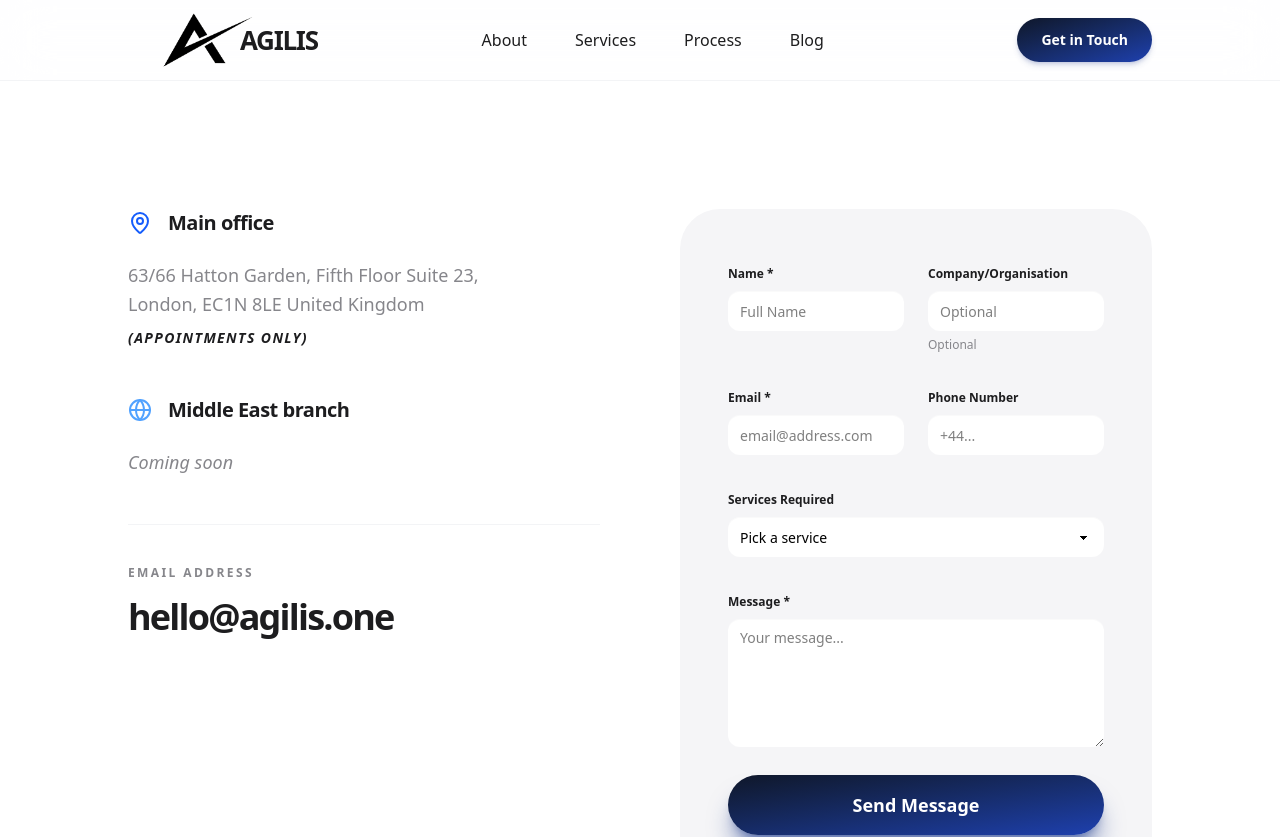
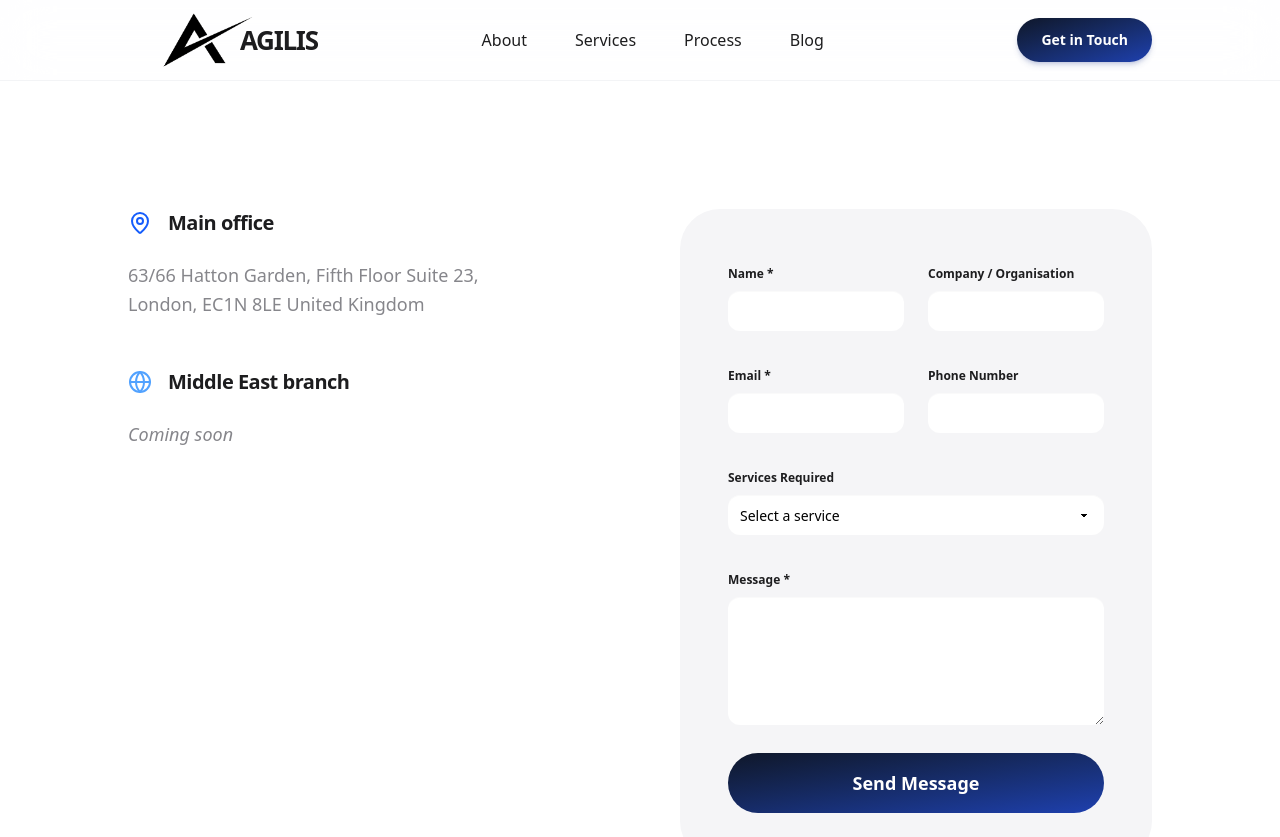
Before and after one commit to odisyorg-ops/Agilis_002, a React (Vite) app: page /contact in a window 1280 px wide. Shown: the top 837 px of the page. Built offline with nearby package versions, Linux system fonts and the light colour scheme.

Commit message:
Email js integrated

```diff
--- a/src/Components/ContactUs.jsx
+++ b/src/Components/ContactUs.jsx
@@ -31,7 +31,7 @@ const ContactUs = () => {
   return (
     <section className="relative py-24 px-4 overflow-hidden antialiased">
 
-      {/* Apple-style mesh background */}
+      {/* Background */}
       <div className="absolute inset-0 -z-10">
         <div className="absolute -top-[10%] -left-[10%] w-[40%] h-[40%] bg-blue-50 rounded-full blur-[120px] opacity-60" />
         <div className="absolute bottom-[5%] -right-[10%] w-[35%] h-[35%] bg-teal-50 rounded-full blur-[120px] opacity-50" />
@@ -40,7 +40,6 @@ const ContactUs = () => {
 
       <div className="max-w-3xl mx-auto text-center">
 
-        {/* Heading */}
         <motion.h2
           initial={{ opacity: 0, y: 20 }}
           whileInView={{ opacity: 1, y: 0 }}
@@ -51,13 +50,11 @@ const ContactUs = () => {
           Contact Us
         </motion.h2>
 
-        {/* Subheading */}
         <p className="mt-4 text-[#86868b] text-[17px] md:text-[19px] max-w-xl mx-auto leading-relaxed">
           Have an idea or a question?
           Drop us a message and we’ll get back to you shortly.
         </p>
 
-        {/* Form Card */}
         <motion.form
           ref={formRef}
           onSubmit={sendEmail}
@@ -65,13 +62,9 @@ const ContactUs = () => {
           whileInView={{ opacity: 1, y: 0 }}
           viewport={{ once: true }}
           transition={{ duration: 0.8, delay: 0.1 }}
-          className="
-            mt-14 bg-white/80 backdrop-blur-xl
-            rounded-3xl shadow-xl
-            p-8 md:p-12
-            space-y-6 text-left
-          "
+          className="mt-14 bg-white/80 backdrop-blur-xl rounded-3xl shadow-xl p-8 md:p-12 space-y-6 text-left"
         >
+
           {/* Name */}
           <div>
             <label className="block mb-2 text-sm font-medium text-[#1d1d1f]">
@@ -79,14 +72,10 @@ const ContactUs = () => {
             </label>
             <input
               type="text"
-              name="name"
+              name="user_name"
               required
               placeholder="John Doe"
-              className="
-                w-full px-4 py-3 rounded-xl
-                border border-slate-200
-                focus:outline-none focus:ring-2 focus:ring-blue-300
-              "
+              className="w-full px-4 py-3 rounded-xl border border-slate-200 focus:outline-none focus:ring-2 focus:ring-blue-300"
             />
           </div>
 
@@ -97,14 +86,10 @@ const ContactUs = () => {
             </label>
             <input
               type="email"
-              name="email"
+              name="user_email"
               required
               placeholder="you@example.com"
-              className="
-                w-full px-4 py-3 rounded-xl
-                border border-slate-200
-                focus:outline-none focus:ring-2 focus:ring-blue-300
-              "
+              className="w-full px-4 py-3 rounded-xl border border-slate-200 focus:outline-none focus:ring-2 focus:ring-blue-300"
             />
           </div>
 
@@ -118,27 +103,17 @@ const ContactUs = () => {
               rows="5"
               required
               placeholder="Tell us about your project..."
-              className="
-                w-full px-4 py-3 rounded-xl
-                border border-slate-200
-                resize-none
-                focus:outline-none focus:ring-2 focus:ring-blue-300
-              "
+              className="w-full px-4 py-3 rounded-xl border border-slate-200 resize-none focus:outline-none focus:ring-2 focus:ring-blue-300"
             />
           </div>
 
-          {/* Submit Button */}
+          {/* Submit */}
           <motion.button
             whileHover={{ scale: 1.03 }}
             whileTap={{ scale: 0.97 }}
             type="submit"
             disabled={status === "sending"}
-            className="
-              w-full bg-black text-white
-              py-4 rounded-full
-              text-[17px] font-semibold
-              shadow-lg transition-all
-            "
+            className="w-full bg-black text-white py-4 rounded-full text-[17px] font-semibold shadow-lg transition-all"
           >
             {status === "sending" && "Sending..."}
             {status === "success" && "Message Sent ✓"}
@@ -146,7 +121,6 @@ const ContactUs = () => {
             {status === "idle" && "Send Message"}
           </motion.button>
 
-          {/* Status Message */}
           {status === "success" && (
             <p className="text-center text-green-600 text-sm font-medium">
               Thanks! We’ve received your message.
@@ -157,6 +131,7 @@ const ContactUs = () => {
               Failed to send message. Please try again.
             </p>
           )}
+
         </motion.form>
       </div>
     </section>
--- a/src/GlobalComponent/Navbar.jsx
+++ b/src/GlobalComponent/Navbar.jsx
@@ -49,7 +49,6 @@ const Navbar = () => {
               Get in Touch
             </motion.button>
           </Link>
-
           {/* Mobile Menu Toggle */}
           <button
             className="md:hidden p-2 text-[#1d1d1f]"
--- a/src/Pages/ContactPage.jsx
+++ b/src/Pages/ContactPage.jsx
@@ -1,13 +1,24 @@
-import React, { useRef } from 'react';
-import { motion } from 'framer-motion';
-import { Mail, MapPin, Globe } from 'lucide-react';
+
+import React, { useRef, useState } from "react";
+import { motion } from "framer-motion";
+import { MapPin, Globe } from "lucide-react";
+import emailjs from "@emailjs/browser";
 
 /**
- * REUSABLE UI HELPERS (Defined within the file for cleanliness)
+ * REUSABLE UI HELPERS
  */
-const FormField = ({ label, name, type = "text", placeholder, required = false, isOptional = false }) => (
+const FormField = ({
+  label,
+  name,
+  type = "text",
+  placeholder,
+  required = false,
+  isOptional = false,
+}) => (
   <fieldset className="fieldset w-full">
-        <legend className="fieldset-legend font-bold text-[#1d1d1f]">{label} {required && "*"}</legend>
+    <legend className="fieldset-legend font-bold text-[#1d1d1f]">
+      {label} {required && "*"}
+    </legend>
     <input
       name={name}
       type={type}
@@ -15,31 +26,44 @@ const FormField = ({ label, name, type = "text", placeholder, required = false,
       placeholder={placeholder}
       required={required}
     />
-        {isOptional && <p className="label text-xs text-[#86868b]">Optional</p>}
+    {isOptional && (
+      <p className="label text-xs text-[#86868b]">Optional</p>
+    )}
   </fieldset>
 );
 
 const ContactPage = () => {
-    const formRef = useRef();
-    const headingSize = "clamp(2.5rem, 6vw, 4.5rem)";
+  const formRef = useRef(null);
+  const [status, setStatus] = useState("idle");
 
   const handleSubmit = (e) => {
     e.preventDefault();
-        // FUTURE EMAILJS INTEGRATION:
-        // emailjs.sendForm('SERVICE_ID', 'TEMPLATE_ID', formRef.current, 'PUBLIC_KEY')
-        console.log("Form data ready for EmailJS:", new FormData(formRef.current));
+    setStatus("sending");
+
+    emailjs
+      .sendForm(
+        import.meta.env.VITE_EMAILJS_SERVICE_ID,
+        import.meta.env.VITE_EMAILJS_TEMPLATE_ID,
+        formRef.current,
+        import.meta.env.VITE_EMAILJS_PUBLIC_KEY
+      )
+      .then(
+        () => {
+          setStatus("success");
+          formRef.current.reset();
+        },
+        () => {
+          setStatus("error");
+        }
+      );
   };
 
   return (
-        <main className="h-screen bg-white antialiased overflow-hidden">
+    <main className="h-screen bg-white antialiased overflow-hidden pb-[1500px] md:pb-[900px]">
       <div className="w-[95vw] md:w-[80vw] mx-auto py-20 md:py-32">
-
-                {/* SECTION 1: HEADER */}
-
-
         <div className="grid grid-cols-1 lg:grid-cols-2 gap-20 items-start">
 
-                    {/* SECTION 2: CONTACT DETAILS */}
+          {/* CONTACT DETAILS */}
           <motion.div
             initial={{ opacity: 0, x: -20 }}
             whileInView={{ opacity: 1, x: 0 }}
@@ -49,33 +73,27 @@ const ContactPage = () => {
             <div className="space-y-6">
               <div className="flex items-center gap-4 text-blue-600">
                 <MapPin size={24} />
-                                <h3 className="text-xl font-bold tracking-tight text-[#1d1d1f]">Main office</h3>
+                <h3 className="text-xl font-bold tracking-tight text-[#1d1d1f]">
+                  Main office
+                </h3>
               </div>
               <p className="text-[#86868b] text-lg leading-relaxed max-w-sm">
-                                63/66 Hatton Garden, Fifth Floor Suite 23, London, EC1N 8LE United Kingdom <br />
-                                <span className="text-sm font-bold uppercase tracking-widest text-[#1d1d1f] mt-2 block italic">
-                                    (Appointments Only)
-                                </span>
+                63/66 Hatton Garden, Fifth Floor Suite 23, London, EC1N 8LE United Kingdom
               </p>
             </div>
 
             <div className="space-y-6">
               <div className="flex items-center gap-4 text-blue-400">
                 <Globe size={24} />
-                                <h3 className="text-xl font-bold tracking-tight text-[#1d1d1f]">Middle East branch</h3>
+                <h3 className="text-xl font-bold tracking-tight text-[#1d1d1f]">
+                  Middle East branch
+                </h3>
               </div>
               <p className="text-[#86868b] text-lg italic">Coming soon</p>
             </div>
-
-                        <div className="pt-10 border-t border-gray-100">
-                            <h4 className="text-xs font-bold uppercase tracking-[0.2em] text-[#86868b] mb-4 text-left">Email Address</h4>
-                            <a href="mailto:hello@agilis.one" className="text-2xl md:text-4xl font-bold text-[#1d1d1f] hover:text-blue-600 transition-colors tracking-tighter block text-left">
-                                hello@agilis.one
-                            </a>
-                        </div>
           </motion.div>
 
-                    {/* SECTION 3: CONTACT FORM */}
+          {/* CONTACT FORM */}
           <motion.div
             initial={{ opacity: 0, x: 20 }}
             whileInView={{ opacity: 1, x: 0 }}
@@ -83,20 +101,28 @@ const ContactPage = () => {
             className="bg-[#f5f5f7] p-8 md:p-12 rounded-[2.5rem]"
           >
             <form ref={formRef} onSubmit={handleSubmit} className="space-y-6">
+
               <div className="grid grid-cols-1 md:grid-cols-2 gap-6">
-                                <FormField label="Name" name="user_name" placeholder="Full Name" required />
-                                <FormField label="Company/Organisation" name="user_company" placeholder="Optional" isOptional />
+                <FormField label="Name" name="user_name" required />
+                <FormField label="Company / Organisation" name="user_company" />
               </div>
 
               <div className="grid grid-cols-1 md:grid-cols-2 gap-6">
-                                <FormField label="Email" name="user_email" type="email" placeholder="email@address.com" required />
-                                <FormField label="Phone Number" name="user_phone" type="tel" placeholder="+44..." />
+                <FormField label="Email" name="user_email" type="email" required />
+                <FormField label="Phone Number" name="user_phone" type="tel" />
               </div>
 
               <fieldset className="fieldset w-full text-black">
-                                <legend className="fieldset-legend font-bold text-[#1d1d1f]">Services Required</legend>
-                                <select name="service_type" defaultValue="Pick a service" className="select bg-white border-none rounded-xl w-full">
-                                    <option disabled>Pick a service</option>
+                <legend className="fieldset-legend font-bold text-[#1d1d1f]">
+                  Services Required
+                </legend>
+                <select
+                  name="service_type"
+                  className="select bg-white border-none rounded-xl w-full"
+                  defaultValue=""
+                  required
+                >
+                  <option value="" disabled>Select a service</option>
                   <option value="ERP">ERP</option>
                   <option value="Custom Software">Custom Software Development</option>
                   <option value="Business Solution">Business Solution</option>
@@ -105,23 +131,29 @@ const ContactPage = () => {
               </fieldset>
 
               <fieldset className="fieldset w-full text-black">
-                                <legend className="fieldset-legend font-bold text-[#1d1d1f]">Message *</legend>
+                <legend className="fieldset-legend font-bold text-[#1d1d1f]">
+                  Message *
+                </legend>
                 <textarea
                   name="message"
-                                    className="textarea bg-white border-none rounded-xl h-32 w-full focus:ring-2 focus:ring-blue-500/20"
-                                    placeholder="Your message..."
+                  className="textarea bg-white border-none rounded-xl h-32 w-full"
                   required
                 />
               </fieldset>
 
               <motion.button
-                                whileHover={{ scale: 1.02, filter: "brightness(1.1)" }}
+                whileHover={{ scale: 1.02 }}
                 whileTap={{ scale: 0.98 }}
                 type="submit"
-                                className="w-full py-4 rounded-full bg-gradient-to-br from-[#0f172a] to-[#1e40af] text-white font-bold text-lg shadow-xl shadow-blue-900/50"
+                disabled={status === "sending"}
+                className="w-full py-4 rounded-full bg-gradient-to-br from-[#0f172a] to-[#1e40af] text-white font-bold text-lg"
               >
-                                Send Message
+                {status === "idle" && "Send Message"}
+                {status === "sending" && "Sending..."}
+                {status === "success" && "Message Sent ✓"}
+                {status === "error" && "Failed to Send"}
               </motion.button>
+
             </form>
           </motion.div>
 
```
Lines whose indentation alone changed are shown as unchanged.
